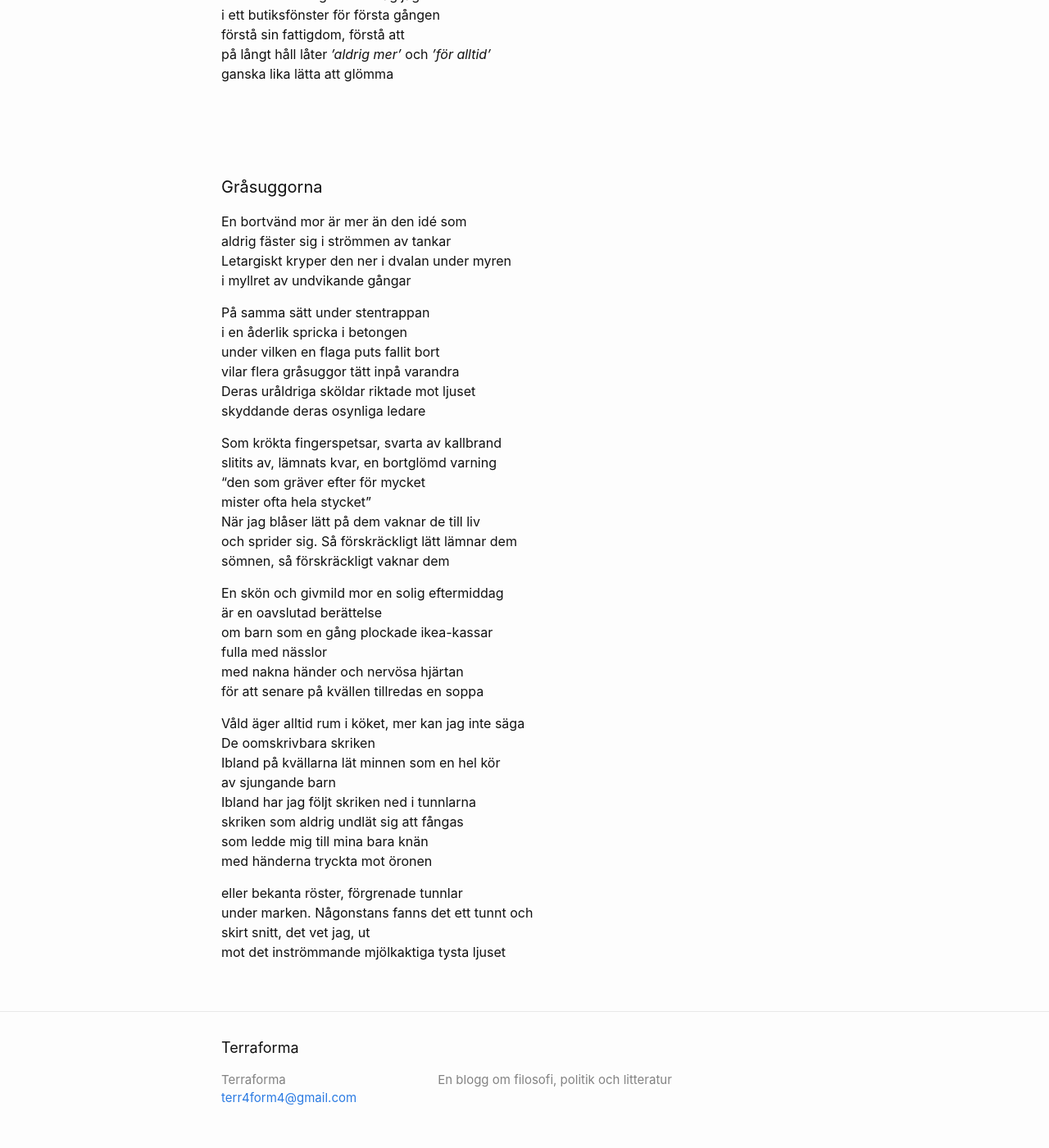
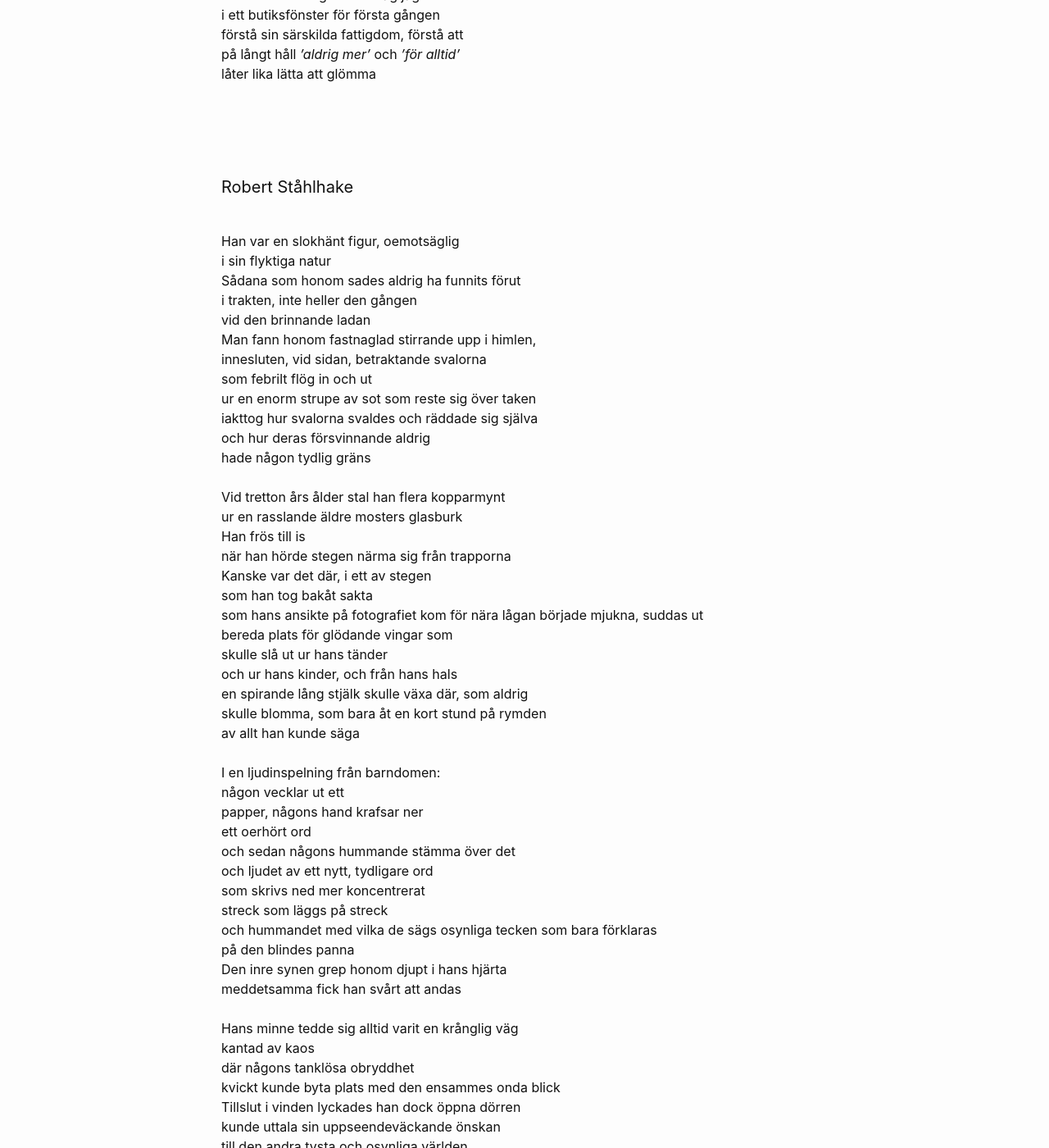
Before and after one commit to terr4form4/terr4form4.github.io, a Jekyll site: the page built from _posts/poesi/2024-01-03-dikter-2023-2024.md, in a window 1280 px wide and 1400 px high, scrolled down 4373 px. Shown: the whole window at 82% size. Built offline with Jekyll 4.4.1, drawn with Linux system fonts in a browser that asks for light colours; comment, search, counter and statistics services are not loaded; some of the changed text lies outside the part shown.

Commit message:
Dikter (Robert Ståhlhake)

```diff
--- a/_posts/poesi/2024-01-03-dikter-2023-2024.md
+++ b/_posts/poesi/2024-01-03-dikter-2023-2024.md
@@ -140,7 +140,7 @@ den förtegne Mr Molesley<br/>
 <br/>
 Jag har glömt namnen på dom<br/>
 du sa du bara knullade för pengar<br/>
-men inte stunderna<br/>
+men inte den stunden<br/>
 eller vad du hade på dig<br/>
 när jag hörde dem<br/>
 tightsen med hål i knäna, turtles tröjan<br/>
@@ -166,57 +166,71 @@ och så vidare, och så vidare<br/>
 <br/>
 Jag minns också en bild av dig och mig<br/>
 omslingrade runt varandra<br/>
-som rester av snö dröjer sig kvar<br/>
+som rester av snö på våren dröjer sig kvar<br/>
 omslingrade kring skuggor<br/>
 Under ett kort ögonblick såg jag en reflektion<br/>
 i ett butiksfönster för första gången<br/>
-förstå sin fattigdom, förstå att<br/>
-på långt håll låter _’aldrig mer’_ och _’för alltid’_<br/>
-ganska lika lätta att glömma<br/>
+förstå sin särskilda fattigdom, förstå att<br/>
+på långt håll _’aldrig mer’_ och _’för alltid’_<br/>
+låter lika lätta att glömma<br/>
 <br/>
 <br/>
 <br/>
 <br/>
 
-#### Gråsuggorna
+#### Robert Ståhlhake
 
-En bortvänd mor är mer än den idé som<br/>
-aldrig fäster sig i strömmen av tankar<br/>
-Letargiskt kryper den ner i dvalan under myren<br/>
-i myllret av undvikande gångar<br/>
-
-På samma sätt under stentrappan<br/>
-i en åderlik spricka i betongen<br/>
-under vilken en flaga puts fallit bort<br/>
-vilar flera gråsuggor tätt inpå varandra<br/>
-Deras uråldriga sköldar riktade mot ljuset<br/>
-skyddande deras osynliga ledare<br/>
-
-Som krökta fingerspetsar, svarta av kallbrand<br/>
-slitits av, lämnats kvar, en bortglömd varning<br/>
-"den som gräver efter för mycket<br/>
-mister ofta hela stycket"<br/>
-När jag blåser lätt på dem vaknar de till liv<br/>
-och sprider sig. Så förskräckligt lätt lämnar dem<br/>
-sömnen, så förskräckligt vaknar dem<br/>
-
-En skön och givmild mor en solig eftermiddag<br/>
-är en oavslutad berättelse<br/>
-om barn som en gång plockade ikea-kassar<br/>
-fulla med nässlor<br/>
-med nakna händer och nervösa hjärtan<br/>
-för att senare på kvällen tillredas en soppa<br/>
-
-Våld äger alltid rum i köket, mer kan jag inte säga<br/>
-De oomskrivbara skriken<br/>
-Ibland på kvällarna lät minnen som en hel kör<br/>
-av sjungande barn<br/>
-Ibland har jag följt skriken ned i tunnlarna<br/>
-skriken som aldrig undlät sig att fångas<br/>
-som ledde mig till mina bara knän<br/>
-med händerna tryckta mot öronen<br/>
-
-eller bekanta röster, förgrenade tunnlar<br/>
-under marken. Någonstans fanns det ett tunnt och<br/>
-skirt snitt, det vet jag, ut<br/>
-mot det inströmmande mjölkaktiga tysta ljuset<br/>
+<br/>
+Han var en slokhänt figur, oemotsäglig<br/>
+i sin flyktiga natur<br/>
+Sådana som honom sades aldrig ha funnits förut<br/>
+i trakten, inte heller den gången<br/>
+vid den brinnande ladan<br/>
+Man fann honom fastnaglad stirrande upp i himlen,<br/>
+innesluten, vid sidan, betraktande svalorna<br/>
+som febrilt flög in och ut<br/>
+ur en enorm strupe av sot som reste sig över taken<br/>
+iakttog hur svalorna svaldes och räddade sig själva<br/>
+och hur deras försvinnande aldrig<br/>
+hade någon tydlig gräns<br/>
+<br/>
+Vid tretton års ålder stal han flera kopparmynt<br/>
+ur en rasslande äldre mosters glasburk<br/>
+Han frös till is<br/>
+när han hörde stegen närma sig från trapporna<br/>
+Kanske var det där, i ett av stegen<br/>
+som han tog bakåt sakta<br/>
+som hans ansikte på fotografiet kom för nära lågan
+började mjukna, suddas ut<br/>
+bereda plats för glödande vingar som<br/>
+skulle slå ut ur hans tänder<br/>
+och ur hans kinder, och från hans hals<br/>
+en spirande lång stjälk skulle växa där, som aldrig<br/>
+skulle blomma, som bara åt en kort stund på rymden<br/>
+av allt han kunde säga<br/>
+<br/>
+I en ljudinspelning från barndomen:<br/>
+någon vecklar ut ett<br/>
+papper, någons hand krafsar ner<br/>
+ett oerhört ord<br/>
+och sedan någons hummande stämma över det<br/>
+och ljudet av ett nytt, tydligare ord<br/>
+som skrivs ned mer koncentrerat<br/>
+streck som läggs på streck<br/>
+och hummandet med vilka de sägs
+osynliga tecken som bara förklaras<br/>
+på den blindes panna<br/>
+Den inre synen grep honom djupt i hans hjärta<br/>
+meddetsamma fick han svårt att andas<br/>
+<br/>
+Hans minne tedde sig alltid varit en krånglig väg<br/>
+kantad av kaos<br/>
+där någons tanklösa obryddhet<br/>
+kvickt kunde byta plats med den ensammes onda blick<br/>
+Tillslut i vinden lyckades han dock öppna dörren<br/>
+kunde uttala sin uppseendeväckande önskan<br/>
+till den andra tysta och osynliga världen<br/>
+och först där vågade han ikläda sig<br/>
+sitt namn igen<br/>
+åter se upp mot himlen<br/>
+åter bli galningen Robert Ståhlhake<br/>
```
Also changed, not shown: other parts of _posts/poesi/2024-01-03-dikter-2023-2024.md (+3 -3 lines).
